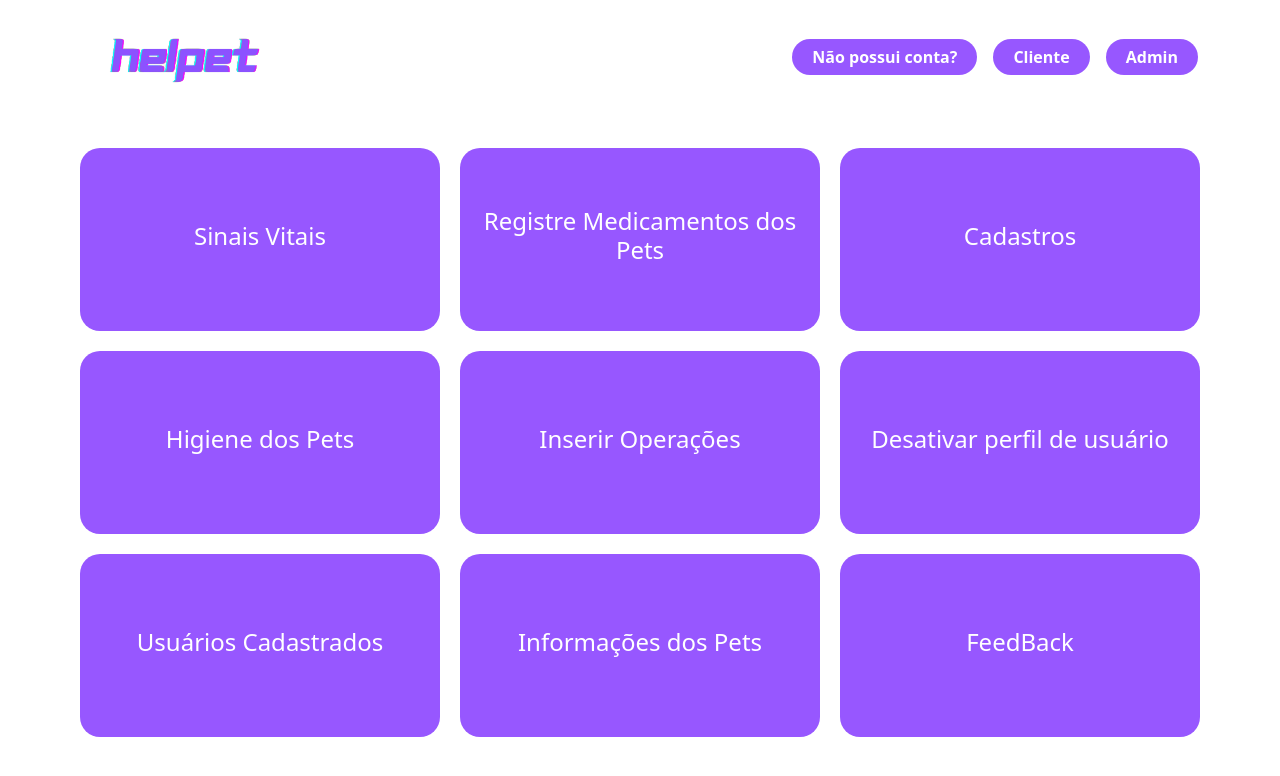
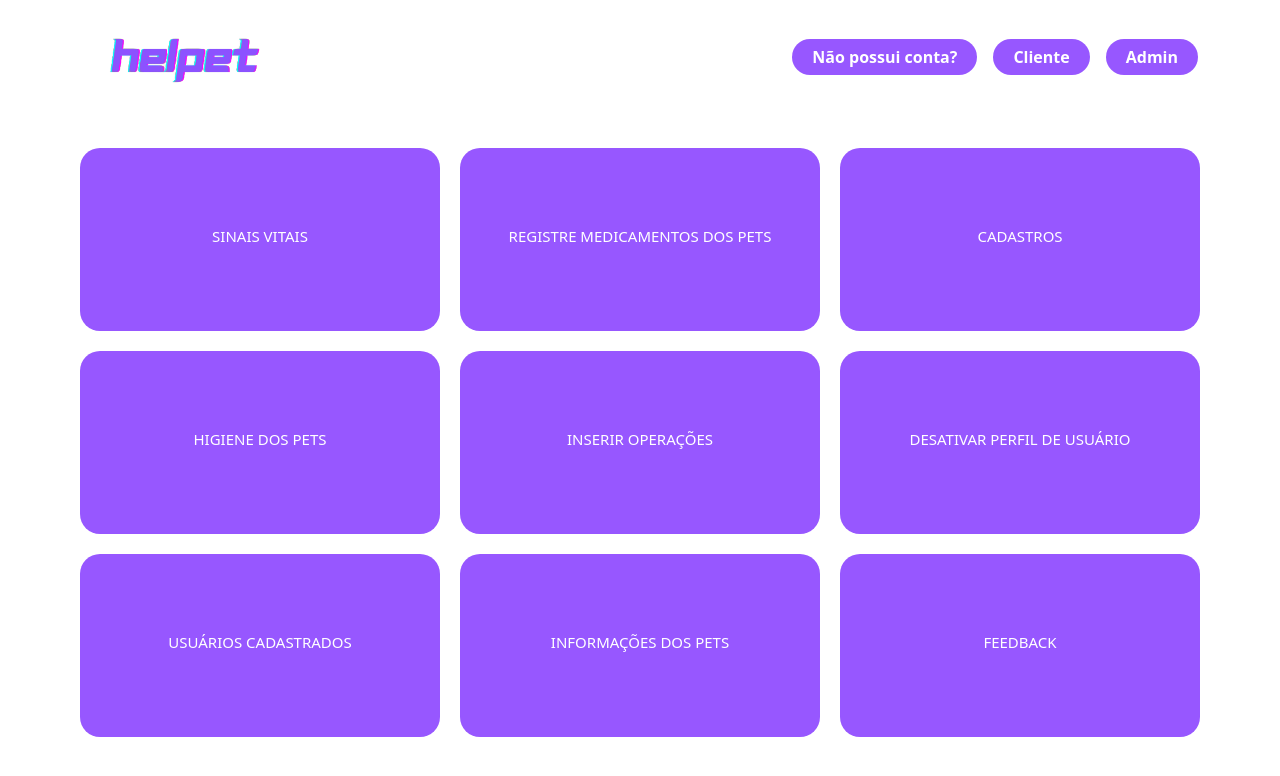
Before and after one commit to LucasAlmeida-jpg/helpet, a Vue app: page /admin in a window 1280 px wide. Shown: the top 776 px of the page. Built offline with nearby package versions, Linux system fonts and the light colour scheme.

Commit message:
more adjustment

```diff
--- a/src/views/admin/AdminView.vue
+++ b/src/views/admin/AdminView.vue
@@ -55,6 +55,11 @@
 </template>
 
 <style lang="scss" scoped>
+h4 {
+  text-transform: uppercase;
+  font-size: 15px;
+}
+
 .col {
   background: #9757FF;
   margin: 10px;
--- a/src/views/client/AboutView.vue
+++ b/src/views/client/AboutView.vue
@@ -16,6 +16,11 @@
 </template>
 
 <style lang="scss">
+h4 {
+  text-transform: uppercase;
+  font-size: 15px;
+}
+
 .col {
   background: #9757FF;
   margin: 10px;
```
